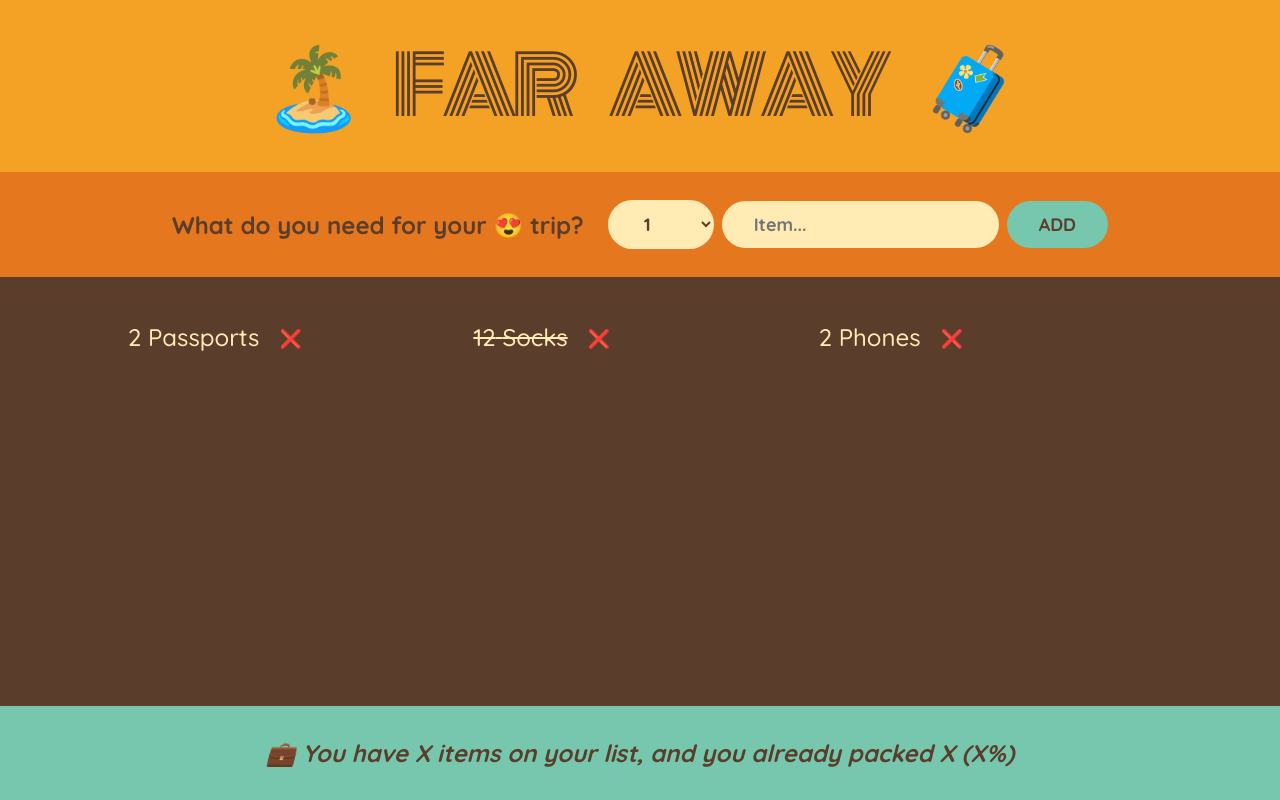
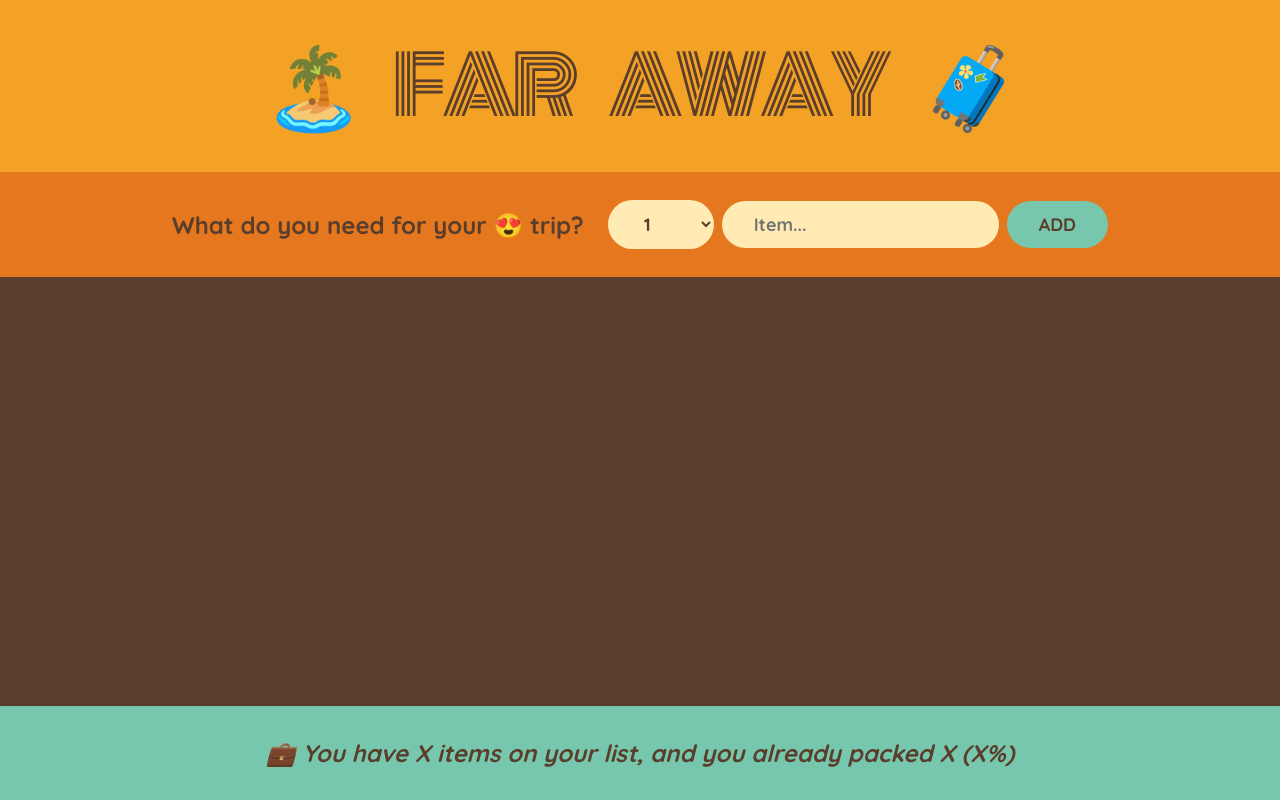
Before and after one commit to YuzStack/50_Travel-List-App, a React (Vite) app: page / in a window 1280 px wide. Built offline with nearby package versions, Linux system fonts and the light colour scheme.

Commit message:
Implement "Lifting state up"
 Implement "Lifting state up" (child-to-parent communication) in order to fully enable the add item feature.

```diff
--- a/src/App.jsx
+++ b/src/App.jsx
@@ -22,11 +22,17 @@ const initialItems = [
 ];
 
 function App() {
+  const [items, setItems] = useState([]);
+
+  const handleAddItem = function (item) {
+    setItems(curItems => [...curItems, item]);
+  };
+
   return (
     <div className='app'>
       <Header />
-      <Form />
-      <PackingList />
+      <Form onAddItem={handleAddItem} />
+      <PackingList items={items} />
       <Stats />
     </div>
   );
@@ -36,7 +42,7 @@ function Header() {
   return <h1>🏝️ Far Away 🧳</h1>;
 }
 
-function Form() {
+function Form({ onAddItem }) {
   const [description, setDescription] = useState('');
   const [quantity, setQuantity] = useState(1);
 
@@ -53,6 +59,7 @@ function Form() {
     };
 
     console.log(newItem);
+    onAddItem(newItem);
 
     setDescription('');
     setQuantity(1);
@@ -82,11 +89,11 @@ function Form() {
   );
 }
 
-function PackingList() {
+function PackingList({ items }) {
   return (
     <div className='list'>
       <ul>
-        {initialItems.map(item => (
+        {items.map(item => (
           <Item key={item.id} {...item} />
         ))}
       </ul>
```
